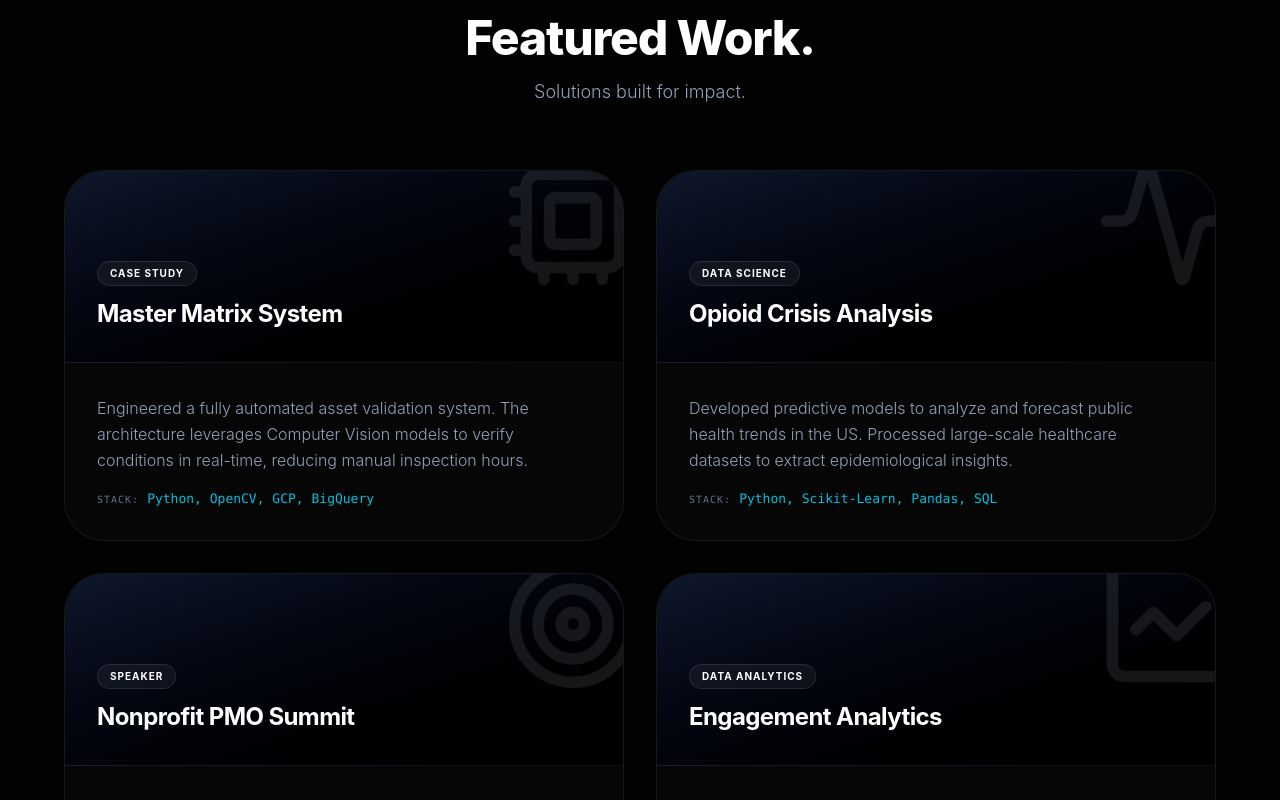
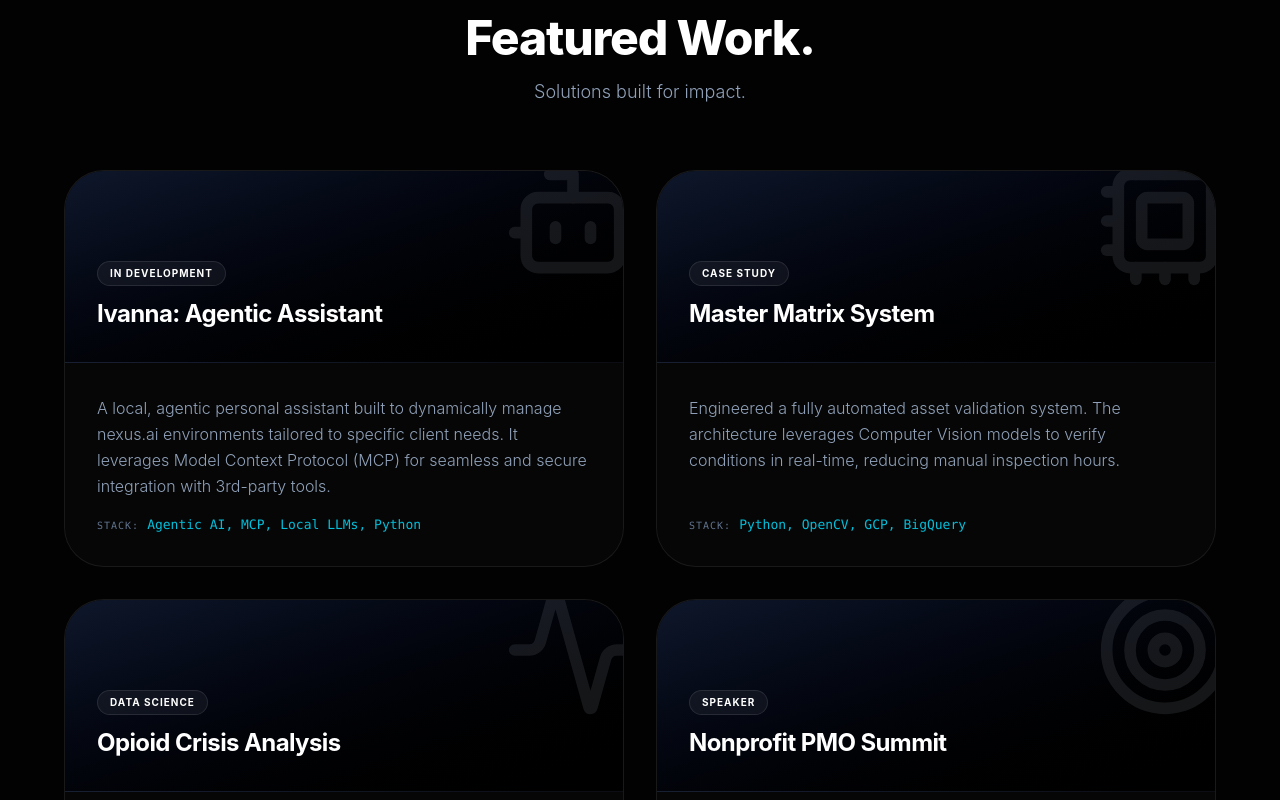
Before and after one commit to hendevdata/hendev, a React (Vite) app: page / in a window 1280 px wide. Shown: the part 2000-2800 px from the top of the page. Built offline with nearby package versions, Linux system fonts and the light colour scheme.

Commit message:
Add Ivanna project to featured projects list

```diff
--- a/src/App.jsx
+++ b/src/App.jsx
@@ -61,6 +61,7 @@ const translations = {
     projects: {
       title: "Featured Work.",
       subtitle: "Solutions built for impact.",
+      ivanna: { tag: "In Development", title: "Ivanna: Agentic Assistant", desc: "A local, agentic personal assistant built to dynamically manage nexus.ai environments tailored to specific client needs. It leverages Model Context Protocol (MCP) for seamless and secure integration with 3rd-party tools.", stack: "Agentic AI, MCP, Local LLMs, Python" },
       pmo: { tag: "Speaker", title: "Nonprofit PMO Summit", desc: "Keynote presentation detailing the integration of Agentic AI. Demonstrated how autonomous workflows revolutionize PMO efficiency and resource allocation.", stack: "Agentic AI, LLMs, LangChain" },
       matrix: { tag: "Case Study", title: "Master Matrix System", desc: "Engineered a fully automated asset validation system. The architecture leverages Computer Vision models to verify conditions in real-time, reducing manual inspection hours.", stack: "Python, OpenCV, GCP, BigQuery" },
       opioid: { tag: "Data Science", title: "Opioid Crisis Analysis", desc: "Developed predictive models to analyze and forecast public health trends in the US. Processed large-scale healthcare datasets to extract epidemiological insights.", stack: "Python, Scikit-Learn, Pandas, SQL" },
@@ -133,6 +134,7 @@ const translations = {
     projects: {
       title: "Proyectos Destacados.",
       subtitle: "Soluciones construidas para generar impacto.",
+      ivanna: { tag: "En Desarrollo", title: "Ivanna: Asistente Agéntica", desc: "Asistente personal local y agéntico para gestionar dinámicamente entornos de nexus.ai según los requerimientos del cliente. Integra de forma nativa herramientas de terceros mediante Model Context Protocol (MCP).", stack: "IA Agéntica, MCP, LLMs Locales, Python" },
       pmo: { tag: "Speaker", title: "Nonprofit PMO Summit", desc: "Presentación magistral detallando la integración de IA Agéntica. Demostré cómo los flujos de trabajo autónomos revolucionan la eficiencia y asignación de recursos.", stack: "IA Agéntica, LLMs, LangChain" },
       matrix: { tag: "Caso de Estudio", title: "Master Matrix System", desc: "Diseñé un sistema automatizado de validación de activos. Utiliza modelos de Visión por Computadora para verificar condiciones en tiempo real, reduciendo horas de inspección.", stack: "Python, OpenCV, GCP, BigQuery" },
       opioid: { tag: "Data Science", title: "Análisis Crisis Opioides", desc: "Desarrollé modelos predictivos para analizar y pronosticar tendencias de salud pública en EE.UU. Se procesaron bases de datos a gran escala para extraer insights clave.", stack: "Python, Scikit-Learn, Pandas, SQL" },
@@ -422,11 +424,11 @@ export default function App() {
               </div>
 
               <div className="grid grid-cols-1 md:grid-cols-2 gap-8">
-                {['matrix', 'opioid', 'pmo', 'social'].map((key) => (
+                {['ivanna', 'matrix', 'opioid', 'pmo', 'social'].map((key) => (
                   <div key={key} className="bg-[#0A0A0A]/50 border border-white/[0.08] hover:border-cyan-500/30 rounded-[2.5rem] overflow-hidden group transition-all duration-500 hover:-translate-y-1 flex flex-col">
                     <div className="h-48 bg-gradient-to-br from-slate-900 to-black p-8 flex flex-col justify-end border-b border-white/[0.04] relative overflow-hidden shrink-0">
                       <div className="absolute right-[-20px] top-[-20px] opacity-10 group-hover:scale-110 transition-transform">
-                        {key === 'matrix' ? <Cpu size={140} /> : key === 'opioid' ? <Activity size={140} /> : key === 'pmo' ? <Target size={140} /> : <LineChart size={140} />}
+                        {key === 'ivanna' ? <Bot size={140} /> : key === 'matrix' ? <Cpu size={140} /> : key === 'opioid' ? <Activity size={140} /> : key === 'pmo' ? <Target size={140} /> : <LineChart size={140} />}
                       </div>
                       <span className="bg-white/[0.05] text-white border border-white/10 text-[10px] font-bold uppercase tracking-widest px-3 py-1 rounded-full w-max mb-3 backdrop-blur-md">
                         {t.projects[key].tag}
```
